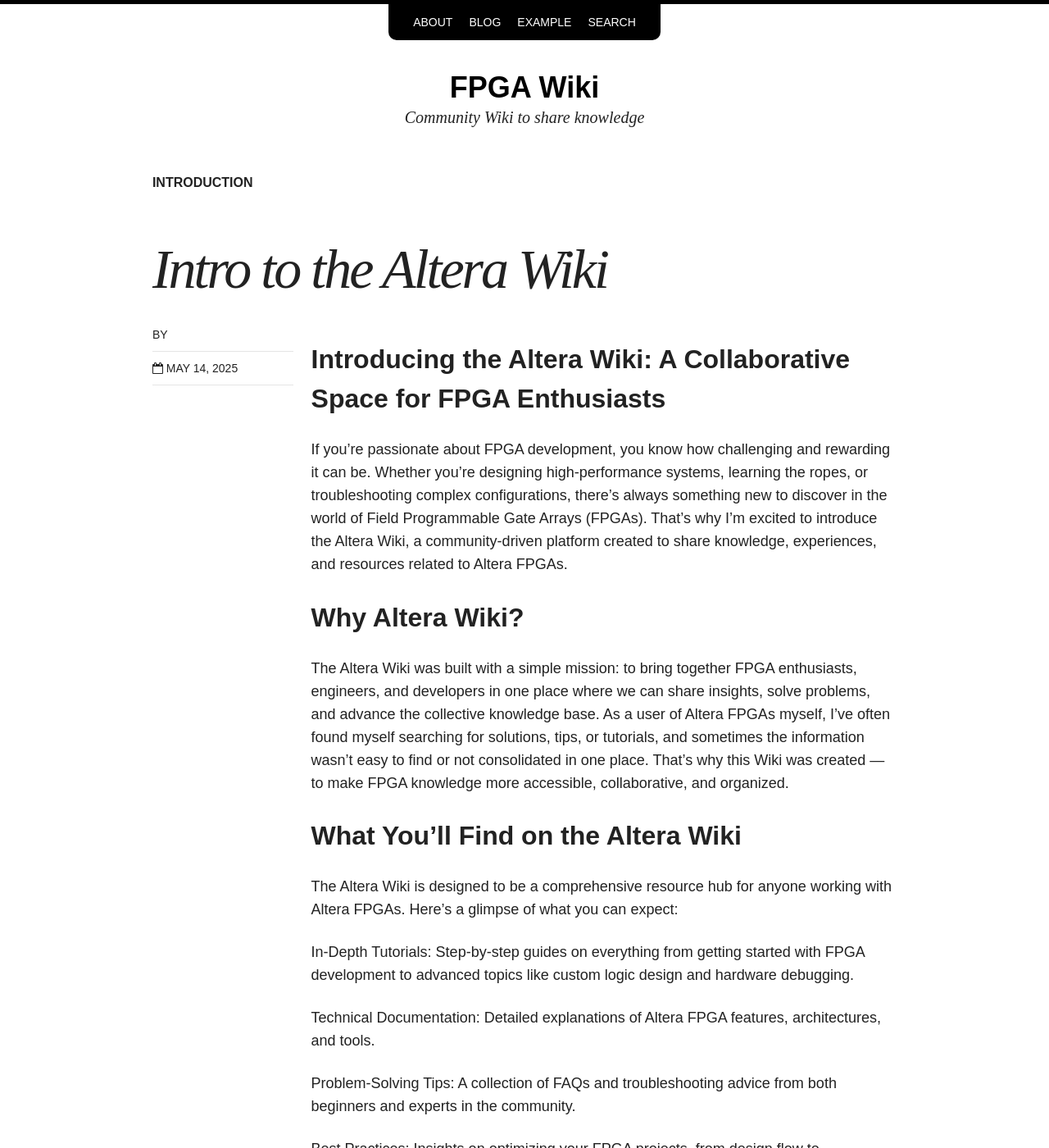
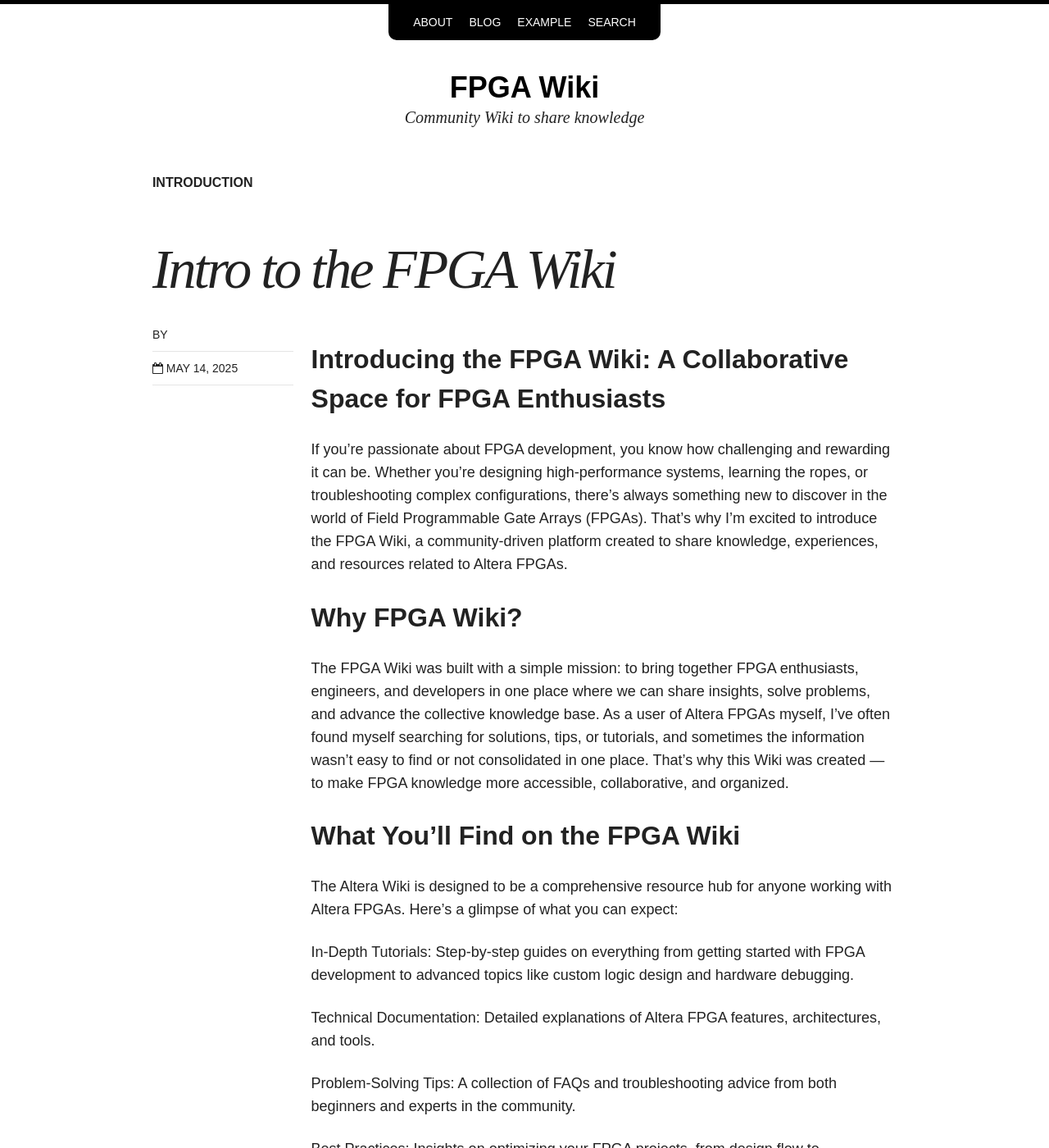
Before and after one commit to fpga-wiki/fpga-wiki.github.io, a Jekyll site: the page built from _posts/blog/2025-05-14-first-post.md, in a window 1280 px wide and 1400 px high. Shown: the whole window at 82% size. Built offline with Jekyll 4.4.1, drawn with Linux system fonts in a browser that asks for light colours; nearby versions of some CDN libraries; some of the changed text lies outside the part shown.

Commit message:
Update 2025-05-14-first-post.md

```diff
--- a/_posts/blog/2025-05-14-first-post.md
+++ b/_posts/blog/2025-05-14-first-post.md
@@ -1,6 +1,6 @@
 ---
 layout: post
-title: Intro to the Altera Wiki
+title: Intro to the FPGA Wiki
 modified:
 categories: blog
 excerpt:
@@ -8,14 +8,14 @@
 date: 2025-05-14T08:08:50-04:00
 ---
 
-## Introducing the Altera Wiki: A Collaborative Space for FPGA Enthusiasts
+## Introducing the FPGA Wiki: A Collaborative Space for FPGA Enthusiasts
 
-If you’re passionate about FPGA development, you know how challenging and rewarding it can be. Whether you’re designing high-performance systems, learning the ropes, or troubleshooting complex configurations, there’s always something new to discover in the world of Field Programmable Gate Arrays (FPGAs). That’s why I’m excited to introduce the Altera Wiki, a community-driven platform created to share knowledge, experiences, and resources related to Altera FPGAs.
+If you’re passionate about FPGA development, you know how challenging and rewarding it can be. Whether you’re designing high-performance systems, learning the ropes, or troubleshooting complex configurations, there’s always something new to discover in the world of Field Programmable Gate Arrays (FPGAs). That’s why I’m excited to introduce the FPGA Wiki, a community-driven platform created to share knowledge, experiences, and resources related to Altera FPGAs.
 
-## Why Altera Wiki?
-The Altera Wiki was built with a simple mission: to bring together FPGA enthusiasts, engineers, and developers in one place where we can share insights, solve problems, and advance the collective knowledge base. As a user of Altera FPGAs myself, I’ve often found myself searching for solutions, tips, or tutorials, and sometimes the information wasn’t easy to find or not consolidated in one place. That’s why this Wiki was created — to make FPGA knowledge more accessible, collaborative, and organized.
+## Why FPGA Wiki?
+The FPGA Wiki was built with a simple mission: to bring together FPGA enthusiasts, engineers, and developers in one place where we can share insights, solve problems, and advance the collective knowledge base. As a user of Altera FPGAs myself, I’ve often found myself searching for solutions, tips, or tutorials, and sometimes the information wasn’t easy to find or not consolidated in one place. That’s why this Wiki was created — to make FPGA knowledge more accessible, collaborative, and organized.
 
-## What You’ll Find on the Altera Wiki
+## What You’ll Find on the FPGA Wiki
 The Altera Wiki is designed to be a comprehensive resource hub for anyone working with Altera FPGAs. Here’s a glimpse of what you can expect:
 
 In-Depth Tutorials: Step-by-step guides on everything from getting started with FPGA development to advanced topics like custom logic design and hardware debugging.
@@ -36,7 +36,7 @@
 A Wiki also means that you have a direct hand in shaping the content. If you’ve got an FPGA breakthrough or solved a tricky problem, you can add that knowledge to the Wiki for others to benefit from. By leveraging the collective expertise of the community, we can build a living, breathing resource that keeps getting better.
 
 ## How Can You Get Involved?
-The Altera Wiki is open to anyone who wants to share, learn, and contribute. Here’s how you can get started:
+The FPGA Wiki is open to anyone who wants to share, learn, and contribute. Here’s how you can get started:
 
 Explore: Dive into the articles and resources already available on the site. You might find solutions to problems you’ve been struggling with or discover new ways to approach your projects.
 
@@ -46,7 +46,7 @@
 
 The more people contribute, the more valuable the Wiki becomes for everyone. Together, we can create an environment where no FPGA question is left unanswered.
 
-## Looking Ahead: What’s Next for the Altera Wiki?
+## Looking Ahead: What’s Next for the FPGA Wiki?
 While the Altera Wiki is already packed with useful content, there’s so much more on the horizon. I’m constantly working on adding new tutorials, guides, and technical insights. Here’s a sneak peek at some future updates:
 
 More in-depth case studies and examples from the community.
@@ -57,7 +57,7 @@
 
 And of course, a growing list of community-contributed content that will keep the Wiki fresh and up-to-date.
 
-## Join the Altera Wiki Today
-I invite you to visit the Altera Wiki, explore the content, and contribute your own knowledge and experiences. Whether you’re just getting started or you’ve been designing with FPGAs for years, there’s something here for you.
+## Join the FPGA Wiki Today
+I invite you to visit the FPGA Wiki, explore the content, and contribute your own knowledge and experiences. Whether you’re just getting started or you’ve been designing with FPGAs for years, there’s something here for you.
 
-Let’s build a valuable resource that will help all of us become better at what we do. Visit the Altera Wiki now and be part of the FPGA knowledge-sharing revolution!
+Let’s build a valuable resource that will help all of us become better at what we do. Visit the FPGA Wiki now and be part of the FPGA knowledge-sharing revolution!
```
